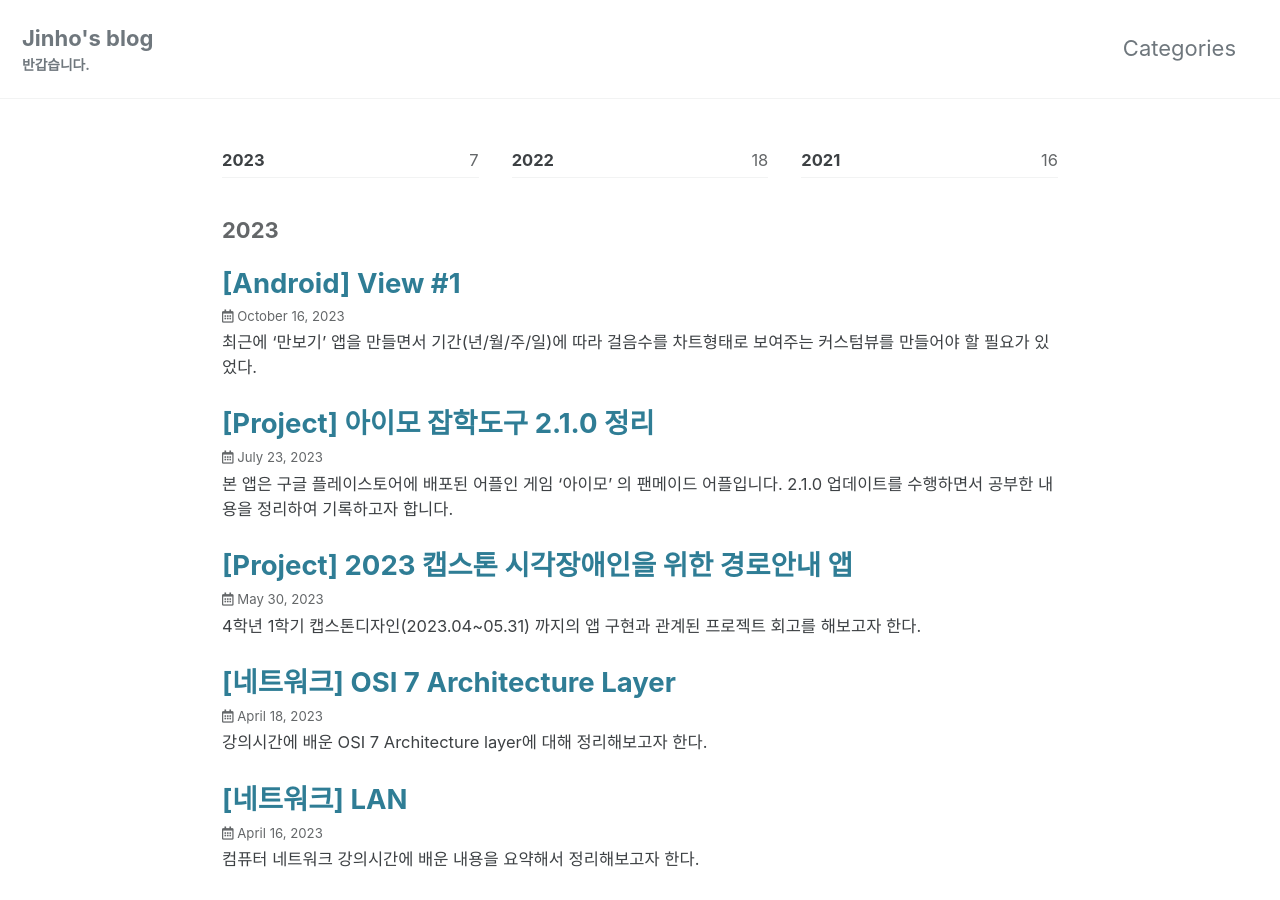
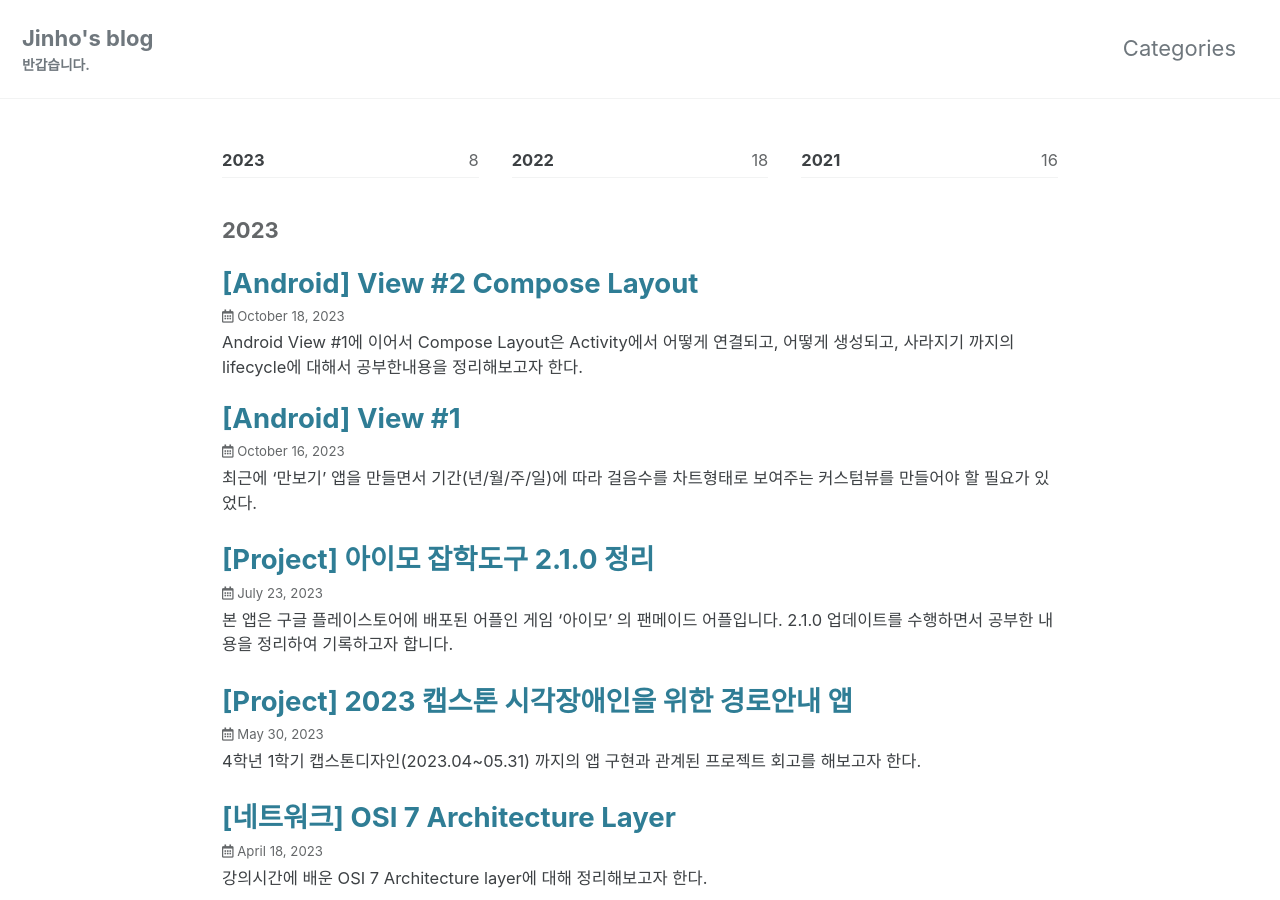
Before and after one commit to jowunnal/jowunnal.github.io, a Jekyll site: the page built from blog_making.html, in a window 1280 px wide and 900 px high. Built offline with Jekyll 4.4.1, drawn with Linux system fonts in a browser that asks for light colours; cached includes are drawn as plain includes; part of the change alters nothing that is shown.

Commit message:
view#2 compose layout 도입부 작성

````diff
--- a/_posts/2023-10-16-View.md
+++ b/_posts/2023-10-16-View #1.md
@@ -346,19 +346,21 @@ getWidth(), getHeight()는 뷰가 그려지고난 뒤 인 onDraw() 이후에 완
 
 measure pass가 뷰의 크기를 계산하여 결정한다면, layout pass는 뷰의 위치를 지정하여 배치하는 단계이다.
 
-layout()을 호출하면 view hierarcy에서 마찬가지로 top-down 으로 순회하면서 부모부터 자식까지 __전위순회__ 를 통해 배치하게 된다.
-
-measure() 와 달리 위치를 지정하는데 있어서 자식의 위치가 부모의 위치에 영향을 주지 않게되므로 부모부터 순서대로 위치시킨다.
+layout()을 호출하면 view hierarcy에서 마찬가지로 top-down 으로 순회하면서 부모부터 자식까지 __후위순회__ 를 통해 배치하게 된다.
 
 ### Drawing Pass
 
 측정된 크기와 위치에 맞게 canvas와 paint를 이용하여 실제로 뷰를 그리는 단계이다. 뷰를 그리기 위해서 CPU에서 계산된 뷰에 대한 정보들을 disPlayList에 담아 OpenGL을 통해 GPU 메모리로 전달하게 된다.
 
-또한, onDraw()는 여러번 호출될 수 있고 빠르게 수행되어야 하기 때문에 이곳에서 인스턴스를 생성하는 작업을 하면 안된다.
+중요한점은 draw pass에서는 view hierarcy에서 top-down 으로 __전위순회__ 한다는 점이다.
+
+ViewGroup인 layout이 먼저 그려지고, 그안에 textview 나 imageview 같은 view들이 위치해야지 그반대 순서로 그려진다면 textview가 viewgroup에 가려져서 안보이게 되기 때문에 __전위순회__ 되는 것이다.
 
 dispatchToDraw() 메소드는 자식뷰를 그리기 전에 호출되는 메소드이다. 자식뷰를 다시 그려야할 때 호출한다.
 
 이후 draw() 메소드에서 onDraw()를 호출하여 canvas 객체가 전달되고, 이것으로 뷰를 그리기 위한 작업을 수행한다.
+
+또한, onDraw()는 여러번 호출될 수 있고 빠르게 수행되어야 하기 때문에 이곳에서 인스턴스를 생성하는 작업을 하면 안된다.
 
 ### View의 변화
 
@@ -368,5 +370,6 @@ dispatchToDraw() 메소드는 자식뷰를 그리기 전에 호출되는 메소
 
 행위에서 예측가능하듯이 invalidate()는 dispatchToDraw() ~ onDraw() 까지 재수행되며, requestLayout은 onMeasure() ~ onDraw() 까지 재수행 된다.
 
-# 다음은..
+# 끝으로
+
 다음파트에서는 컴포즈의 Layout이 어떻게 만들어지고 activity/fragment에 부착되고, 제거되는지에 대한 라이프사이클을 다루고, 커스텀뷰를 만들면서 공부한 내용을 정리해보겠다.
--- /dev/null
+++ b/_posts/2023-10-18-view2.md
@@ -0,0 +1,79 @@
+---
+title: "[Android] View #2 Compose Layout"
+categories:
+- Android
+tags:
+- Study
+---
+
+[Android View #1](https://jowunnal.github.io/android/View/ "link")에 이어서 Compose Layout은 Activity에서 어떻게 연결되고, 어떻게 생성되고, 사라지기 까지의 lifecycle에 대해서 공부한내용을 정리해보고자 한다.
+
+# What's Difference
+---
+
+Jetpack Compose는 선언형 UI 패러다임으로 kotlin 코드로 작성하여 UI를 만들수 있는 프레임워크 이다.
+
+기존의 명령형 UI 패러다임으로 작성했던 Android View는 여러가지 문제점이 있었다.
+
+### Overdraw
+[Android View #1](https://jowunnal.github.io/android/View/ "link") 에서 보았듯이, 기존의 방법은 layoutResource를 inflate 과정을 통해 메모리상에 tree 구조로 뷰객체를 만들어 둔다.
+
+ViewGroup이 많아질수록 tree의 구조는 깊어지고, 이것이 rendering 과정에서 __덮어쓰는__ 형태로 그려지다보니 성능상 문제가 심각했다.
+
+그것의 대안으로 만들어진 것이 __constraintLayout__ 이고 우리는 이 viewgroup 을 통해 view tree의 깊이를 평탄화 하여 UI element들을 생성할수 있었다.
+
+이와 달리 Compose Layout은 UI tree를 [gap Buffer](https://jisungbin.medium.com/gap-buffer-%EA%B0%84%EB%8B%A8%ED%9E%88-%EC%95%8C%EC%95%84%EB%B3%B4%EA%B8%B0-e1ed40649af9 "link")자료구조로 메모리에 1차원배열 구조로 저장하기 때문에 이러한 문제들을 해결하였다.
+
+### Measure Pass
+View의 lifecycle과정에서 보았듯이, onMeasure()는 __한번이상__ 호출될수 있다는 것을 알았다.
+
+하지만 이것이 자식 view를 측정한후 다시 부모view를 측정하고 그에따라 또다시 자식View를 측정해야 하는 알고리즘으로 작성되기 때문에 성능상 좋지않았고 그에따라 transition animation을 만들기가 까다로웠다.
+
+Jetpack Compose는 layout composable을 생성할 때 __single pass__ 로 그려지기 때문에 한번의 측정만으로 UI tree를 모두 측정한다. 또한 2번이상 측정할 경우 예외를 발생시킨다.
+
+또한, onMeasure 이후 onLayout이 호출되는 순서가 엄격하지 않아 measure 되지 않은 view가 layout되는 미묘한 버그들도 발생할 수 있었지만 Compose Layout은 kotlin-dsl scope로 __측정된 것만 배치__ 한다는 개선점도 있다.
+
+### 명령형 과 선언형
+선언형이라는 것은 명령형과 달리 "어떻게" 가 아니라  "무엇을" 에 집중하는 프로그래밍 방법이다.
+
+또한 선언형 패러다임의 일종인 함수형 패러다임에 따라 기본적으로 순수함수의 원칙에 따라 함수의 입력값이 달라지면, 함수의 출력값이 달라지는 것만 허용하며, 그이외의 side effect를 허용하지 않는 함수를 말한다.
+
+[Jetpack Compose Deep Dive](https://youtu.be/zMKMwh9gZuI "link")를 보면, 도입부에서 state를 통해 UI를 만든다고 얘기한다.
+
+Jetpack Compose에서는 함수의 입력 매개변수 뿐만아니라 내부에 mutableStateOf api로 생성된 state객체의 변화를 감지하고, state로 UI를 생성 뿐만아니라 재구성(recomposition)을 발생시킴으로써 UI를 update한다.
+
+이러한점들 뿐만아니라 kotlin 코드로 UI를 생성할수 있다는 장점과 높은 생산성이 있는 Compose를 최근에 Google에서 밀고있다.
+
+도입은 이정도로 마무리하고, 마찬가지로 compose layout의 시작점인 ComponentActivity.setContent() 메소드의 구현체부터 살펴보겠다.
+
+# ComponentActivity.setContent()
+---
+
+```java
+public fun ComponentActivity.setContent(
+    parent: CompositionContext? = null,
+    content: @Composable () -> Unit
+) {
+    val existingComposeView = window.decorView
+        .findViewById<ViewGroup>(android.R.id.content)
+        .getChildAt(0) as? ComposeView
+
+    if (existingComposeView != null) with(existingComposeView) {
+        setParentCompositionContext(parent)
+        setContent(content)
+    } else ComposeView(this).apply {
+        setParentCompositionContext(parent)
+        setContent(content)
+        setOwners()
+        setContentView(this, DefaultActivityContentLayoutParams)
+    }
+}
+```
+
+먼저 가장눈에 보이는 부분은 mContentParent에 있는 view tree의 최상위 view를 가져와서 ComposeView 타입으로 캐스팅한다.
+
+이것이 null이면 ComposeView 인스턴스를 만들어 추가적으로 setOwners() 와 앞서 다룬 ComponentActivity.setContentView()를 수행한다.
+
+만약, null이 아니면 이미 존재하기 때문에 현재의 content를 교체하고 compositionContext를 설정한다.
+
+compositionContext? 이것이 의미하는게 뭘까
````
